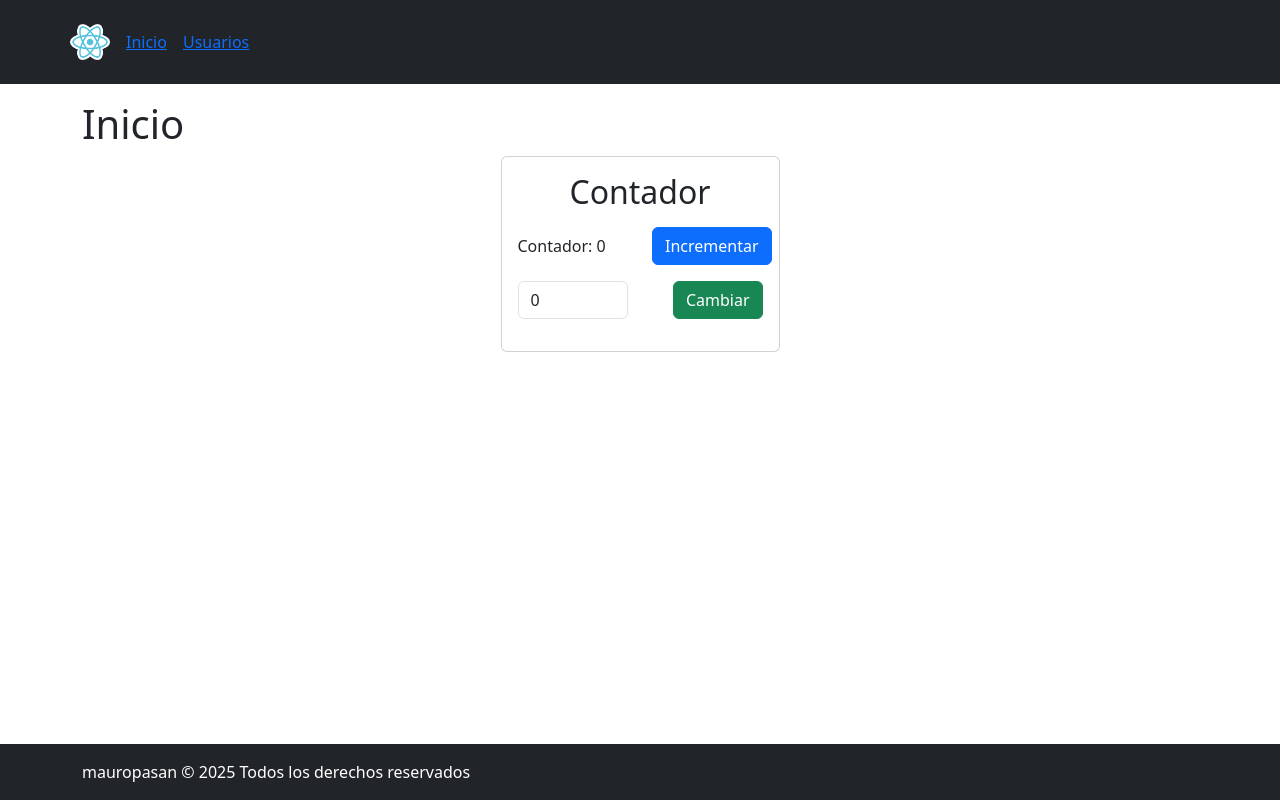
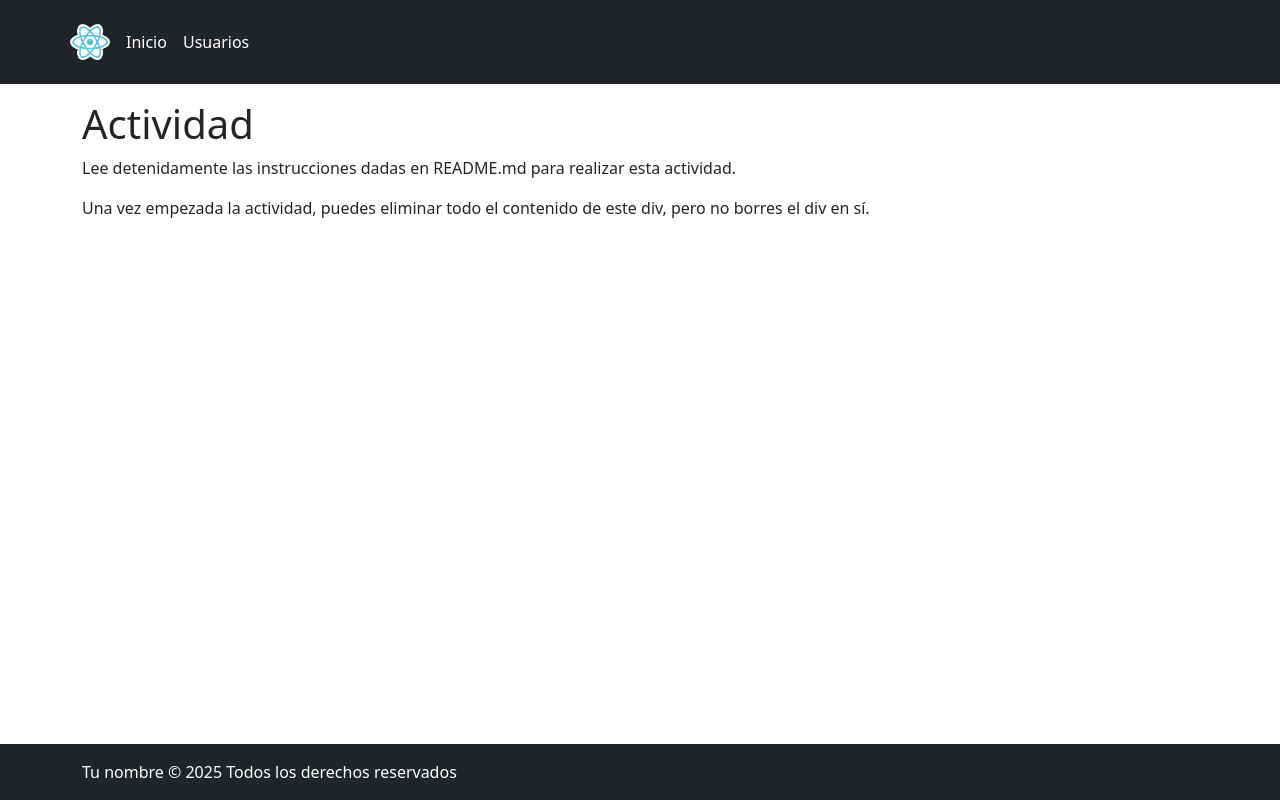
Before and after one commit to mauropasan/actividad-react, a React (Vite) app: page / in a window 1280 px wide. Built offline with nearby package versions, Linux system fonts and the light colour scheme.

Commit message:
[MOD] README.md

```diff
--- a/src/App.jsx
+++ b/src/App.jsx
@@ -1,8 +1,6 @@
 import { Route, Router } from "wouter"
 import Footer from "./components/Footer"
 import Header from "./components/Header"
-import Home from "./views/Home"
-import Users from "./views/Users"
 
 function App() {
   /**
@@ -15,12 +13,11 @@ function App() {
       <div className="d-flex flex-column min-vh-100">
         <Header/>
         <div className="container h-100 flex-fill my-3">
-          <Router>
-            <Route path={'/'} component={Home}/>
-            <Route path={'/users'} component={Users}/>
-          </Router>
+          <h1>Actividad</h1>
+          <p>Lee detenidamente las instrucciones dadas en README.md para realizar esta actividad.</p>
+          <p>Una vez empezada la actividad, puedes eliminar todo el contenido de este div, pero no borres el div en sí.</p>
         </div>
-        <Footer name="mauropasan"/>
+        <Footer/>
       </div>
     </>
   )
--- a/src/components/Header.jsx
+++ b/src/components/Header.jsx
@@ -1,5 +1,3 @@
-import { Link } from "wouter";
-
 export default function Header() {
   // Aquí pondremos los enlaces de las rutas de wouter para cambiar de componente
   return(
@@ -10,8 +8,8 @@ export default function Header() {
             <img src="/logo.png" width={40}/>
           </p>
           <ul className="nav gap-3">
-            <Link to="/"><li>Inicio</li></Link>
-            <Link to="/users"><li>Usuarios</li></Link>
+            <li>Inicio</li>
+            <li>Usuarios</li>
           </ul>
         </nav>
       </header>
--- a/src/views/Home.jsx
+++ /dev/null
@@ -1,12 +0,0 @@
-import Counter from "../components/Counter"
-
-function Home() {
-  return(
-    <>
-      <h1>Inicio</h1>
-      <Counter/>
-    </>
-  )
-}
-
-export default Home
--- a/src/views/Users.jsx
+++ /dev/null
@@ -1,42 +0,0 @@
-import { useEffect } from "react"
-import { useStore } from "../stores/index"
-import User from "../components/User"
-
-function Users() {
-  const { data, isLoading, error, fetchData } = useStore()
-
-  /**
-   * useEffect permite la reactividad que tiene React,
-   * si data no está definido, llama a fetchData para obtener
-   * los datos y está prestando atención si data o fetchData
-   * está produciendo algún cambiom de ser así useEffect se
-   * ejecuta otra vez.
-   */
-  useEffect(() => {
-    if(!data) {
-      fetchData()
-    }
-  }, [data, fetchData])
-
-  if (isLoading) {
-    return <h1>Cargando usuarios...</h1>
-  }
-
-  if (error) {
-    console.log(error.message)
-    return <p>Se ha producido un error, comprueba la consola.</p>
-  }
-
-  return(
-    <>
-      <h1>Usuarios</h1>
-      <div className="row">
-        {data !== null && data.map(user =>
-          <User key={user.id} user={user}/>
-        )}
-      </div>
-    </>
-  )
-}
-
-export default Users
```
Also changed, not shown: 1 other file (tests, documents, lock files or other folders).
